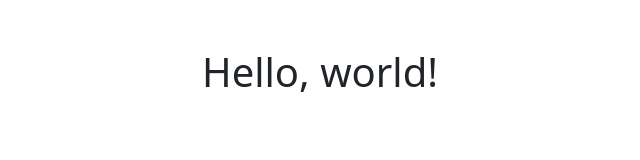
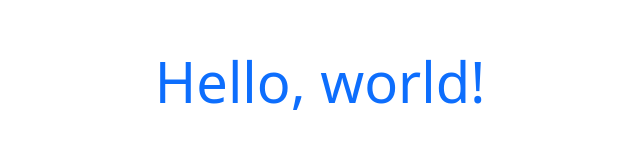
Before and after one commit to jorgetrueba85/jorgetrueba85.github.io, a plain HTML site: page index.html in a window 1280 px wide. Shown: the whole page, without its empty margins (320-960 px from the left). Drawn offline with nearby package versions, Linux system fonts and the light colour scheme.

Commit message:
Update index.html

```diff
--- a/index.html
+++ b/index.html
@@ -11,7 +11,7 @@
     <title>Hello, world!</title>
   </head>
   <body>
-    <h1 class="text-center mt-5">Hello, world!</h1>
+    <h1 class="text-center mt-5 display-4 text-primary">Hello, world!</h1>
 
     <!-- Optional JavaScript; choose one of the two! -->
 
```
